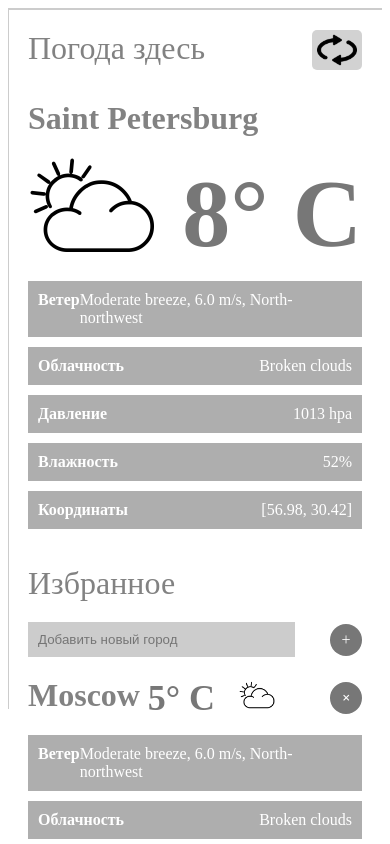
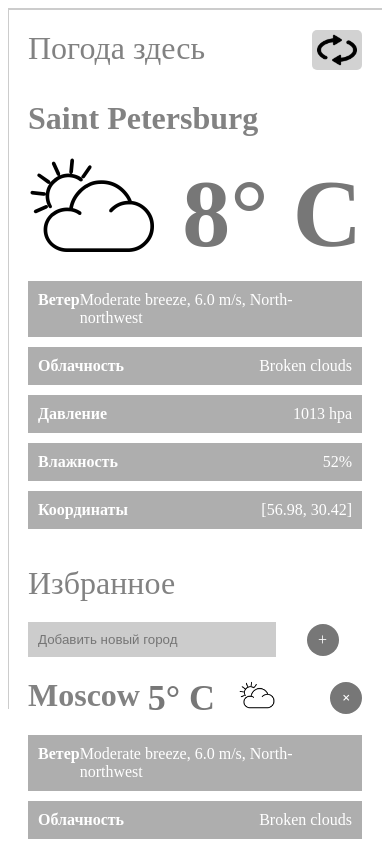
Before and after one commit to ivankarpinsky/web-programming-labs, a plain HTML site: page 1/index.html in a window 390 px wide. Shown: the top 844 px of the page. Drawn offline with Linux system fonts and the light colour scheme.

Commit message:
small fix

```diff
--- a/1/style.css
+++ b/1/style.css
@@ -231,7 +231,7 @@ h3 {
 
     .add-new-town {
         margin-top: 20px;
-        flex-basis: 100%;
+        flex-basis: 93%;
     }
 
     .top-weather__top-block {
```
